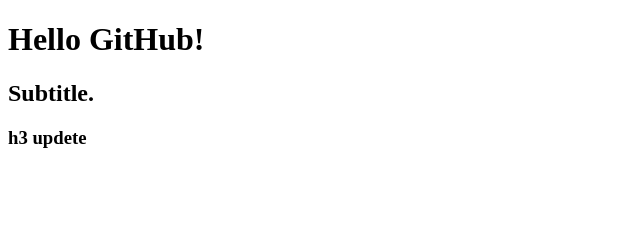
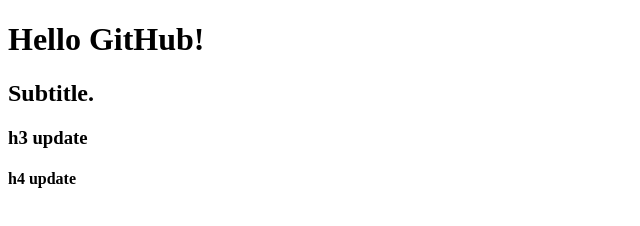
Before and after one commit to JuYul-Jin/github_test, a plain HTML site: page index.html in a window 1280 px wide. Shown: the full height of the page, 0-640 px from the left. Drawn offline with Linux system fonts and the light colour scheme.

Commit message:
[Update]index.html

```diff
--- a/index.html
+++ b/index.html
@@ -8,6 +8,7 @@
 <body>
     <h1>Hello GitHub!</h1>
     <h2>Subtitle.</h2>
-    <h3>h3 updete</h3>
+    <h3>h3 update</h3>
+    <h4>h4 update</h4>
 </body>
 </html>
```
